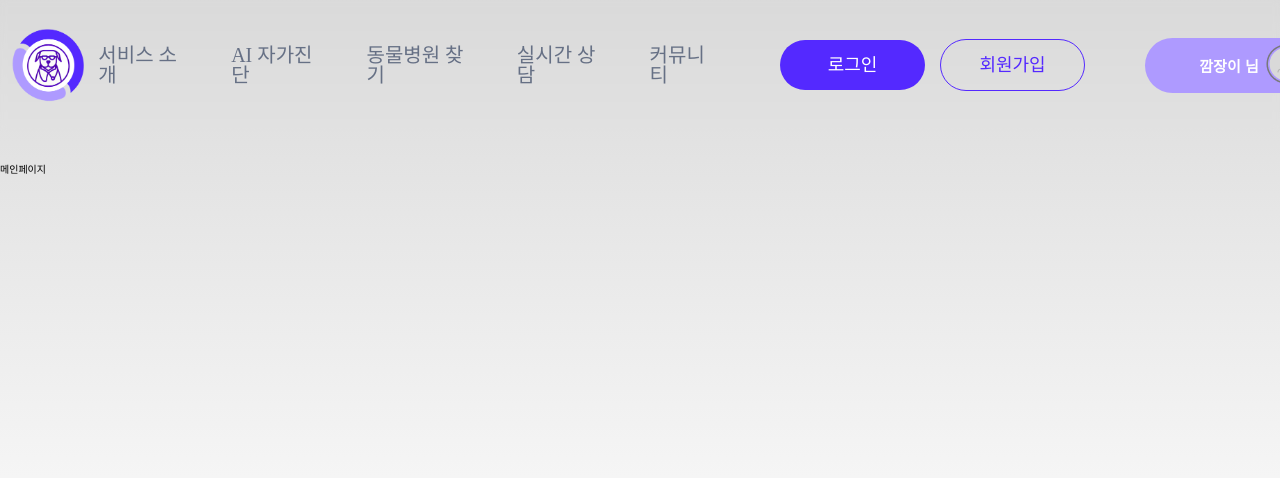
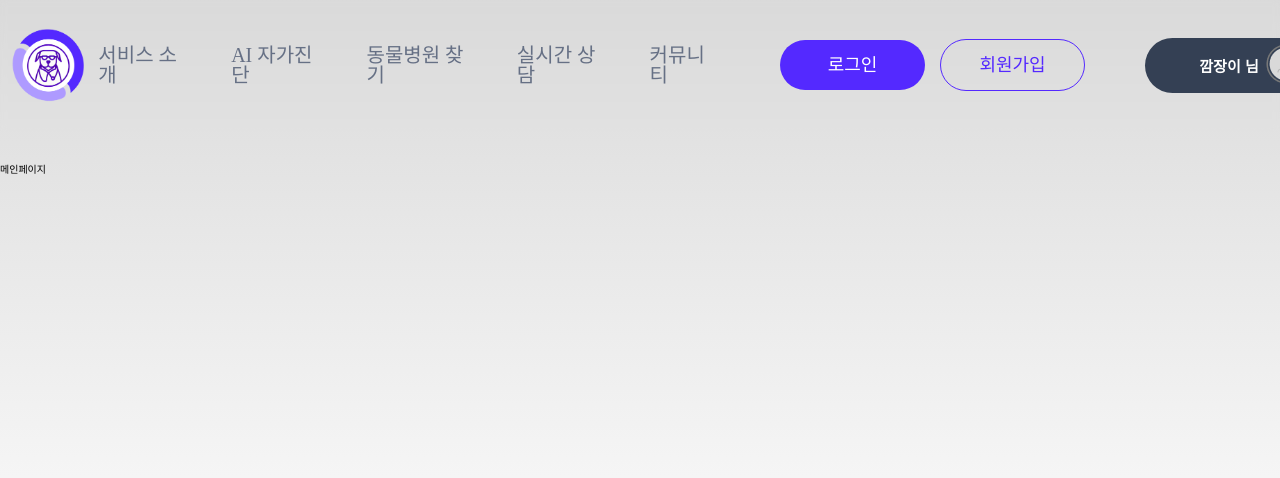
Before and after one commit to JeongTaekCho/-DOCTOR, a React (Vite) app: page / in a window 1280 px wide. Shown: the top 478 px of the page. Built offline with nearby package versions, Linux system fonts and the light colour scheme.

Commit message:
💄 Design:  헤더 디자인 수정

```diff
--- a/src/components/Header/style.ts
+++ b/src/components/Header/style.ts
@@ -54,7 +54,7 @@ export const ProfileWrap = styled.div`
 export const ProfileBox = styled.button`
   width: 215px;
   padding: 6px 0;
-  background-color: #ae9aff;
+  background-color: #344054;
   border-radius: 52px;
   display: flex;
   justify-content: center;
@@ -98,7 +98,7 @@ export const ProfileDetailBox = styled.div`
   height: 100vh;
   background: linear-gradient(
     180deg,
-    ${STYLE.mainFontColor} 6.77%,
+    #ae9aff 6.77%,
     rgba(52, 64, 84, 0.00520833) 99.99%,
     rgba(52, 64, 84, 0) 100%
   );
```
